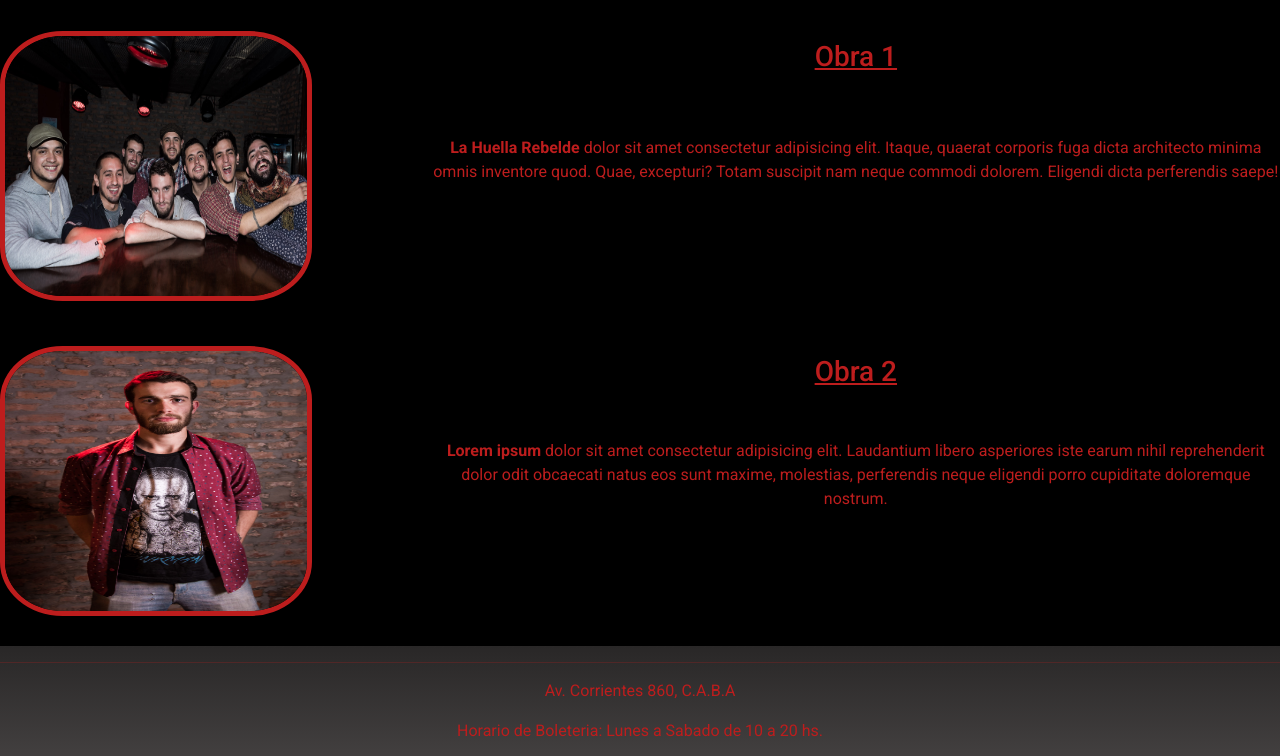
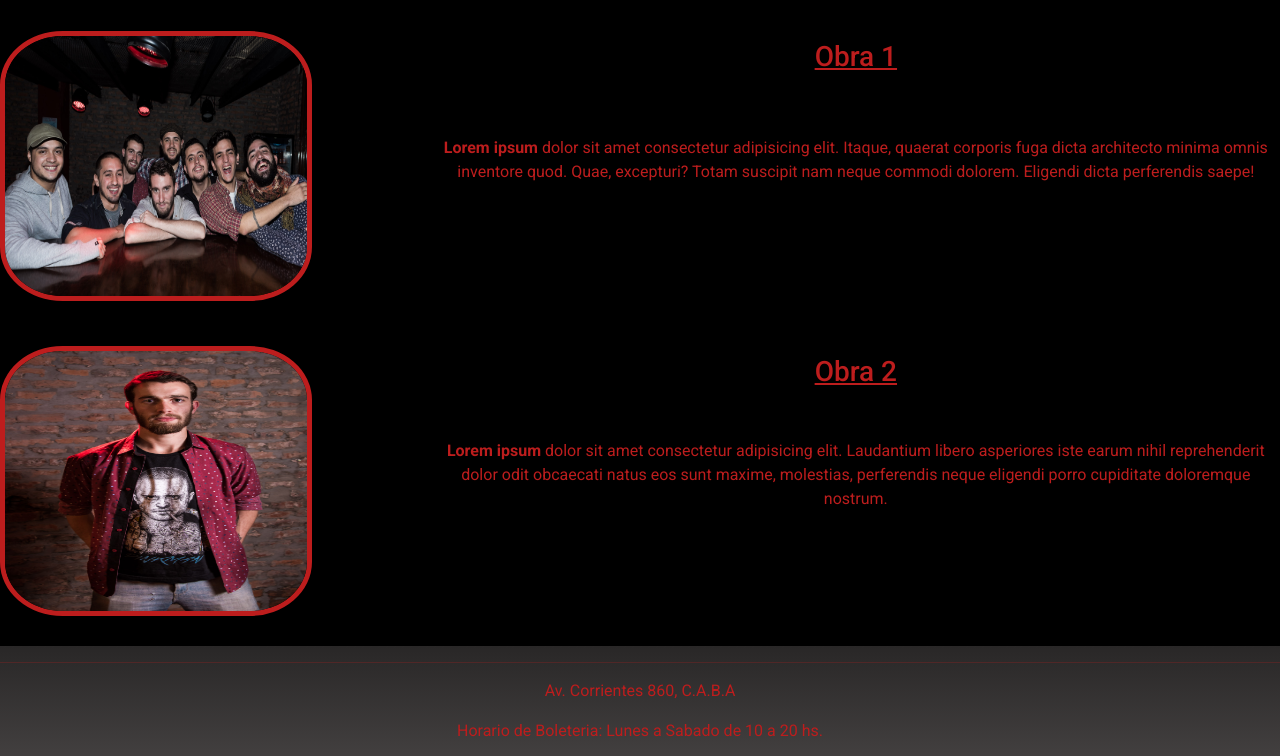
Before and after one commit to marianoferseo/teatro-lamueca, a website: page index.html in a window 1280 px wide. Shown: the part 880-1636 px from the top of the page. Drawn offline with nearby package versions, Linux system fonts and the light colour scheme.

Commit message:
modif index

```diff
--- a/index.html
+++ b/index.html
@@ -109,7 +109,7 @@
                     <img src="img/el-bar.jpg" alt="el-bar" id="pic">
 
                     <!-- Descripcion Obra 1 -->
-                    <p id="text"> <strong>La Huella Rebelde</strong> dolor sit amet consectetur adipisicing elit. Itaque, quaerat corporis fuga dicta architecto minima omnis inventore quod. Quae, excepturi? Totam suscipit nam neque commodi dolorem. Eligendi dicta perferendis saepe!</p>
+                    <p id="text"> <strong>Lorem ipsum</strong> dolor sit amet consectetur adipisicing elit. Itaque, quaerat corporis fuga dicta architecto minima omnis inventore quod. Quae, excepturi? Totam suscipit nam neque commodi dolorem. Eligendi dicta perferendis saepe!</p>
 
                 </article>
 
```
